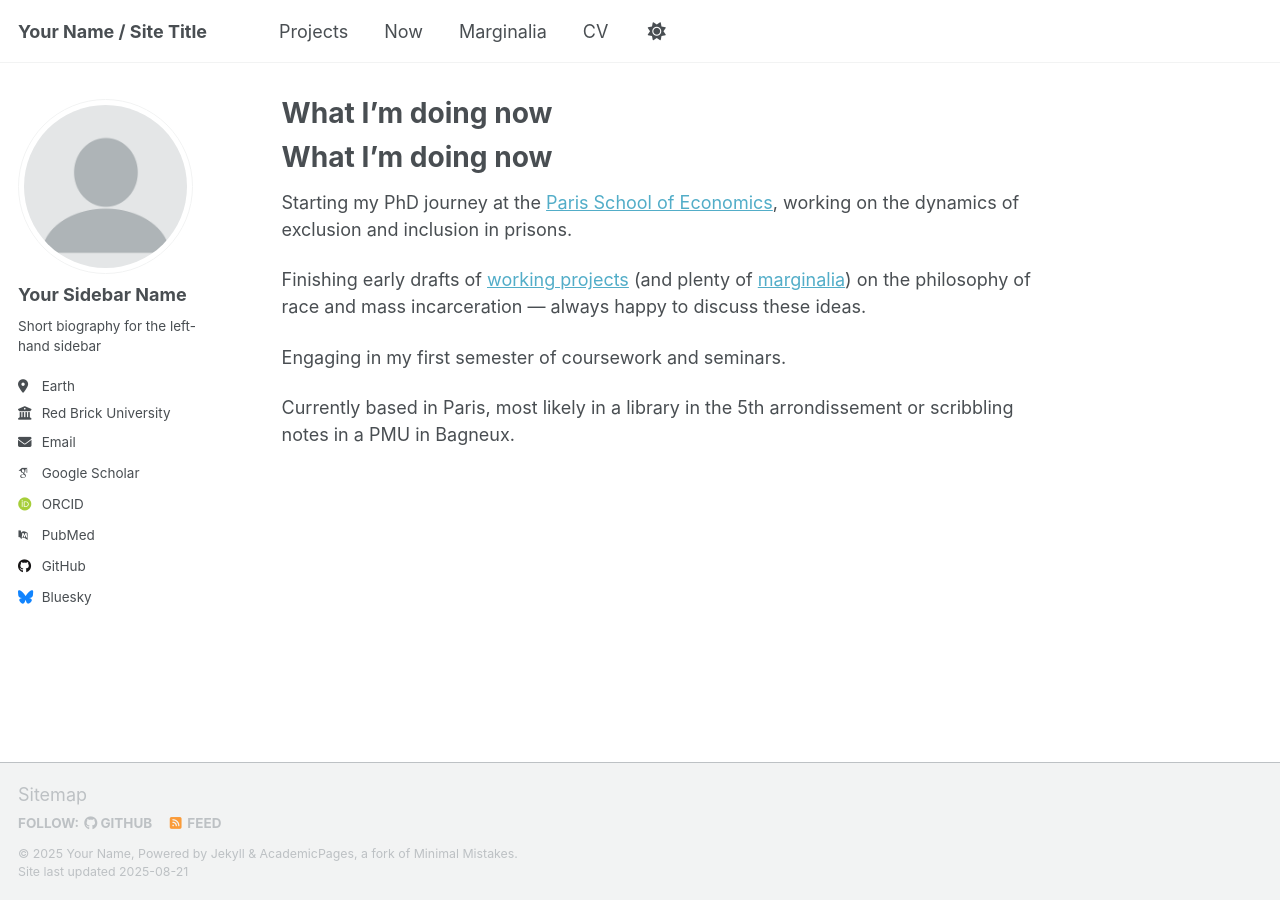
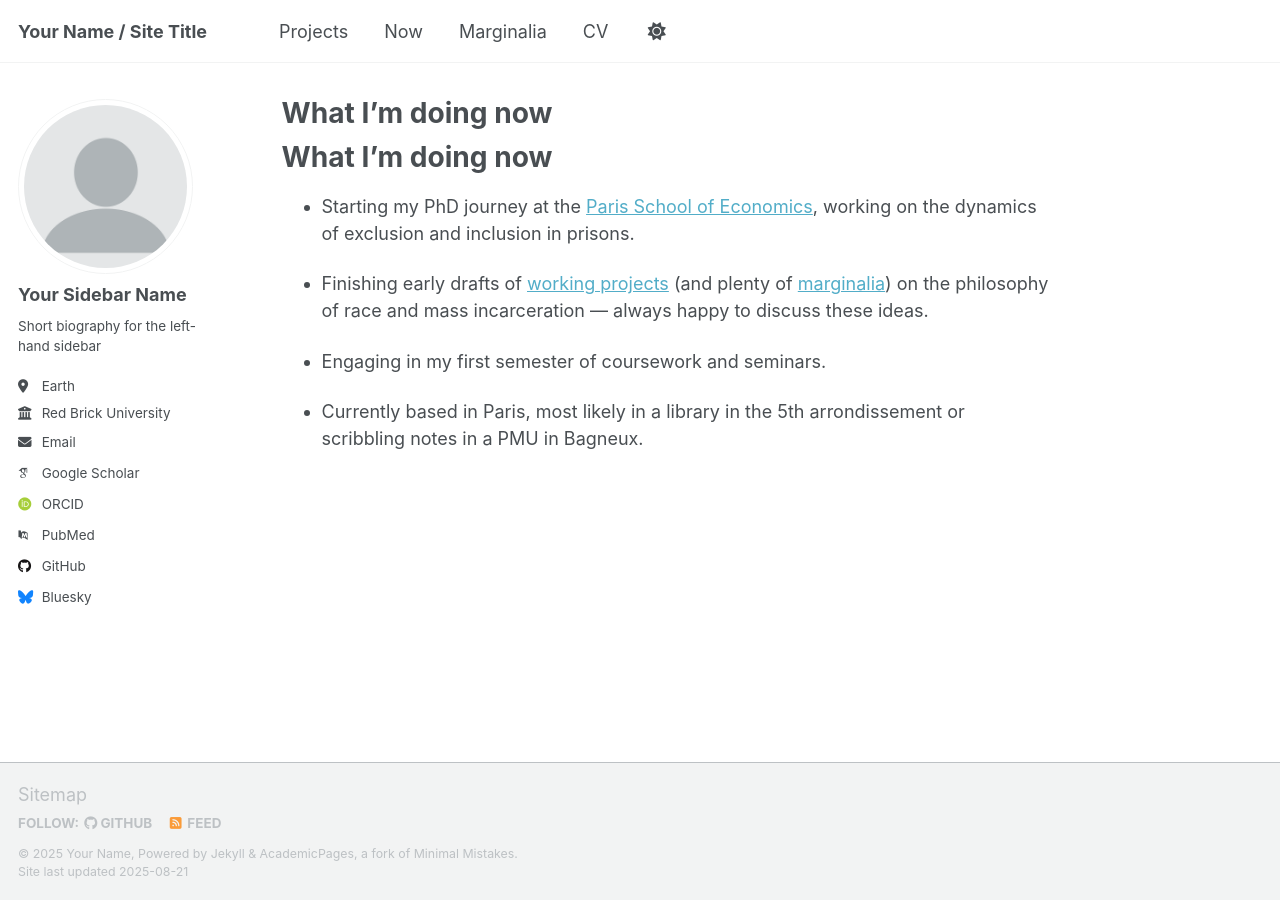
Before and after one commit to folankagne/folankagne.github.io, a Jekyll site: the page built from _pages/now.md, in a window 1280 px wide. Built offline with Jekyll 4.4.1, drawn with Linux system fonts in a browser that asks for light colours; some web fonts are replaced; a script that is not in the unit is left out.

Commit message:
Update now.md

```diff
--- a/_pages/now.md
+++ b/_pages/now.md
@@ -6,10 +6,10 @@ author_profile: true
 
 # What I’m doing now
 
-Starting my PhD journey at the [Paris School of Economics](https://www.parisschoolofeconomics.eu/en/), working on the dynamics of exclusion and inclusion in prisons.
+- Starting my PhD journey at the [Paris School of Economics](https://www.parisschoolofeconomics.eu/en/), working on the dynamics of exclusion and inclusion in prisons.
 
-Finishing early drafts of [working projects](/projects/) (and plenty of [marginalia](/year-archive/)) on the philosophy of race and mass incarceration — always happy to discuss these ideas.
+- Finishing early drafts of [working projects](/projects/) (and plenty of [marginalia](/year-archive/)) on the philosophy of race and mass incarceration — always happy to discuss these ideas.
 
-Engaging in my first semester of coursework and seminars.
+- Engaging in my first semester of coursework and seminars.
 
-Currently based in Paris, most likely in a library in the 5th arrondissement or scribbling notes in a PMU in Bagneux.
+- Currently based in Paris, most likely in a library in the 5th arrondissement or scribbling notes in a PMU in Bagneux.
```
